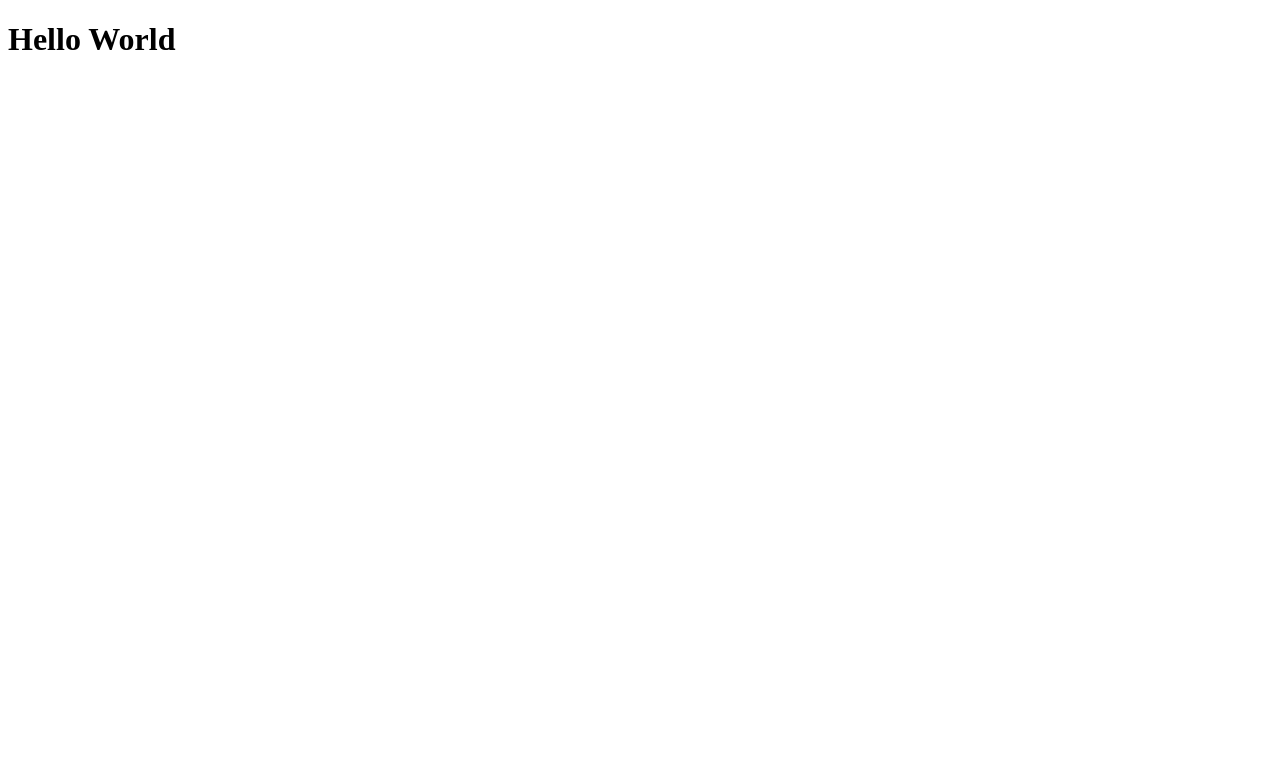
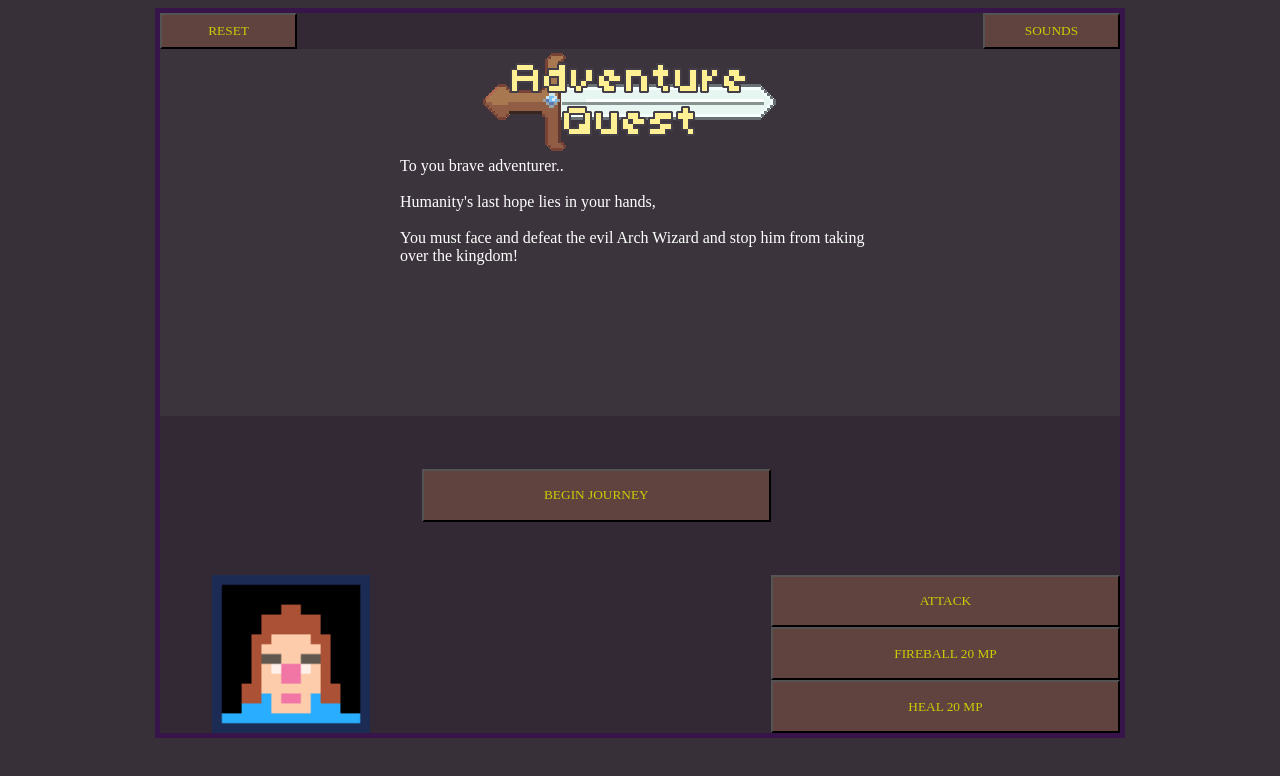
Before and after one commit to mars-1002/hero-quest, a plain HTML site: page index.html in a window 1280 px wide. Drawn offline with Linux system fonts and the light colour scheme; a web font is replaced by a local one.

Commit message:
init index.html styles.css framework

```diff
--- a/index.html
+++ b/index.html
@@ -2,10 +2,49 @@
 <html lang="en">
 <head>
   <meta charset="UTF-8">
+  <meta http-equiv="X-UA-Compatible" content="IE=edge">
   <meta name="viewport" content="width=device-width, initial-scale=1.0">
-  <title>Document</title>
+  <link rel="stylesheet" href="styles.css">
+  <script type="module" src="js/app.js"></script>
+  <title>Hero Quest!</title>
+  <link rel="icon" href="./assets/images/favicon.png">
 </head>
 <body>
-  <h1>Hello World</h1>
+  <main class="container" id="main">
+    <div id="header-menu">
+      <button id="reset-btn">RESET</button>
+      <button id="sound-btn">SOUNDS</button>
+    </div>
+    <div id="start-menu">
+      <img src="./assets/images/titleCard.png" id="main-title-card">
+      <div id="main-title-text">To you brave adventurer.. <br><br> Humanity's last hope lies in your hands, <br><br> You must face and defeat the evil Arch Wizard and stop him from taking over the kingdom!</div>
+    </div>
+    <div id="game-menu">
+      <div id="player-icon"></div>
+      <div class="enemy" id="enemy1"></div>
+      <div class="enemy" id="enemy2"></div>
+      <div class="enemy" id="enemy3"></div>
+      <div class="enemy" id="enemy4"></div>
+      <div class="enemy" id="enemy5"></div>
+      <div class="enemy" id="enemy6"></div>
+    </div>
+    <div id="begin-button-menu">
+      <button id="begin-button">BEGIN JOURNEY</button>
+    </div>
+    <div id="action-menu">
+      <div id="player-portrait">
+        <img id="portrait-img"src="./assets/images/portrait.png" alt="Adventurer Portrait">
+      </div>
+      <div id="combat-text">
+      </div>
+      <div id="stats">
+        <div id="health-status"></div>
+        <div id="mana-status"></div>
+      </div>
+      <button class="player-moves" id="attack">ATTACK</button>
+      <button class="player-moves" id="fireball">FIREBALL 20 MP</button>
+      <button class="player-moves" id="heal">HEAL 20 MP</button>
+    </div>
+  </main>
 </body>
 </html>
--- a/styles.css
+++ b/styles.css
@@ -0,0 +1,212 @@
+@font-face {
+  font-family: "Oryx";
+  src: url("https://files.catbox.moe/q1iazg.ttf");
+}
+
+*{
+  font-family: "Oryx";
+}
+body {
+  background-color: #383039;
+}
+button {
+  color: #c7ce04;
+  background-color: #60423f;
+}
+.container {
+  margin-left: auto;
+  margin-right: auto;
+  display: grid;
+  justify-items: center;
+  min-width: 480px;
+  max-width: 960px;
+  aspect-ratio: 4/ 3;
+  grid-template-columns: 1fr;
+  grid-template-rows: .1fr .6fr .3fr;
+  border: 5px solid rgb(55, 20, 73);
+}
+
+div {
+  justify-self: stretch;
+}
+#header-menu {
+  background-color: #332934;
+  min-height: 36px;
+  display: grid;
+  grid-template-columns: 1fr 5fr 1fr;
+}
+#stage-text {
+  grid-column: 1;
+  justify-self: start;
+}
+#reset-button {
+  grid-column: 1;
+}
+#sound-btn {
+  grid-column: 3;
+}
+
+#game-menu {
+  background-color: #3b343c;
+  display: grid;
+  grid-template-columns: 1fr 1fr 1fr 1fr;
+  grid-template-rows: 1fr 1fr 1fr;
+  max-height: 432px;
+  max-width: 960;
+}
+
+#start-menu {
+  background-color: #3b343c;
+  display: grid;
+  grid-template-columns: 1fr 1fr 1fr 1fr;
+  grid-template-rows: 1fr 1fr 1fr;
+  max-height: 432px;
+  max-width: 960;
+}
+
+.tile-background {
+  background-image: url("./assets/images/backgroundTile.png");
+}
+
+#main-title-card {
+  height: 108px;
+  width: 360px;
+  grid-column: 2/4;
+  grid-row: 1;
+  justify-self: center;
+}
+
+#main-title-text, #win-screen-text {
+  grid-column: 2/4;
+  grid-row: 2;
+  justify-self: center;
+  color: white;
+}
+
+#player-icon {
+  grid-column: 1;
+  grid-row: 2;
+  justify-self: center;
+}
+#enemy1 {
+  grid-column: 3;
+  grid-row: 1;
+  justify-self: center;
+}
+#enemy2 {
+  grid-column: 4;
+  grid-row: 1;
+  justify-self: center;
+}
+#enemy3 {
+  grid-column: 3;
+  grid-row: 2;
+  justify-self: center;
+}
+#enemy4 {
+  grid-column: 4;
+  grid-row: 2;
+  justify-self: center;
+}
+#enemy5 {
+  grid-column: 3;
+  grid-row: 3;
+  justify-self: center;
+}
+#enemy6 {
+  grid-column: 4;
+  grid-row: 3;
+  justify-self: center;
+}
+
+#adventurer-sprite {
+  height: 80%;
+  width: max;
+
+}
+.enemy-sprite {
+  height: 60%;
+  width: max;
+}
+#arch-wizard-sprite {
+  height: 80%;
+  width: max;
+}
+
+
+.enemy-selected > .enemy-sprite, .enemy-selected > #arch-wizard-sprite{
+  border: 1px solid red;
+}
+#begin-button-menu {
+  background-color: #332934;
+  display: grid;
+  max-width: 960px;
+  max-height: 216px;
+  min-height: 108px;
+  grid-template-columns: .75fr 1fr 1fr;
+  grid-template-rows: 1fr 1fr 1fr;
+}
+
+#action-menu {
+  background-color: #332934;
+  display: grid;
+  max-width: 960px;
+  max-height: 216px;
+  min-height: 108px;
+  grid-template-columns: .75fr 1fr 1fr;
+  grid-template-rows: 1fr 1fr 1fr;
+}
+
+
+#begin-button {
+  grid-column: 2;
+  grid-row: 2;
+}
+
+#player-portrait {
+  grid-column: 1;
+  grid-row: 1 / 4;
+  display: flex;
+  justify-content: center;
+}
+#portrait-img {
+  max-width: 100%;
+  max-height: 100%;
+}
+#stats {
+  grid-column: 2;
+  grid-row: 3 / 4;
+  font-size: large;
+  color: white;
+}
+#combat-text {
+  grid-column: 2;
+  grid-row: 1 / 2;
+  font-size: large;
+  color: white;
+  justify-self: center;
+}
+#attack {
+  grid-column: 3;
+  grid-row: 1;
+}
+#fireball {
+  grid-column: 3;
+  grid-row: 2;
+}
+#heal {
+  grid-column: 3;
+  grid-row: 3;
+}
+.player-moves-disable {
+  background-color: #1c1413;
+  color:#615e23;
+}
+.dead > *{
+  outline: 40px solid rgba(255, 0, 0, 0.5);
+  outline-offset: -40px;
+}
+.dead > #arch-wizard-sprite{
+  outline: 55px solid rgba(255, 0, 0, 0.5);
+  outline-offset: -55px;
+}
```
